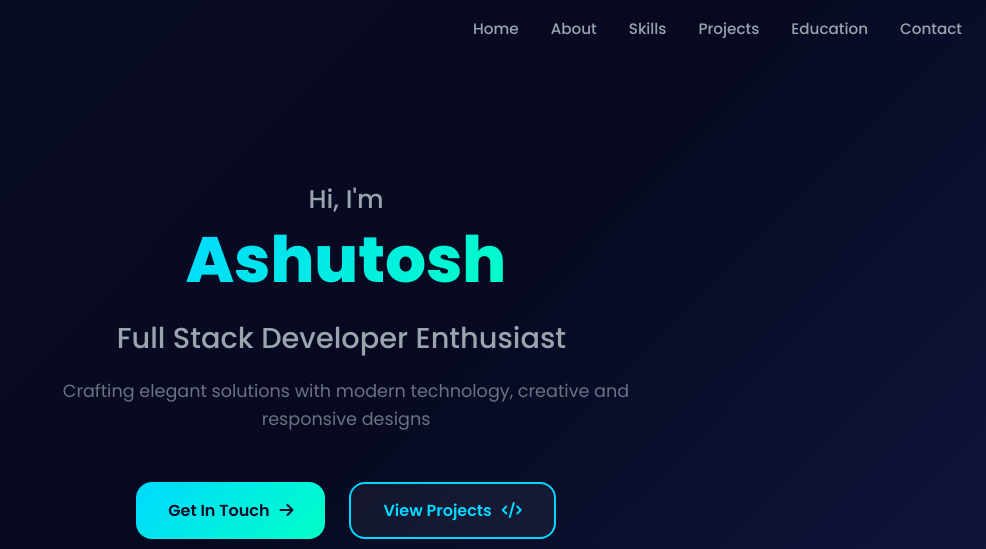
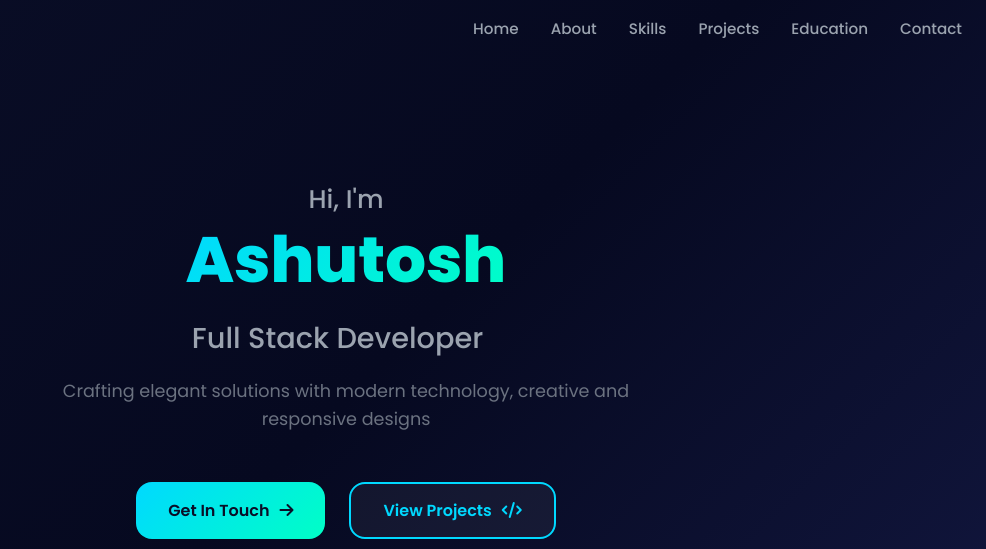
Before and after one commit to Ashutoshkr-12/Portfolio, a plain HTML site: page index.html in a window 1280 px wide. Shown: the top 549 px of the page, without its empty margins (294-1280 px from the left). Drawn offline with Linux system fonts and the light colour scheme.

Commit message:
Update subtitle text for clarity

```diff
--- a/index.html
+++ b/index.html
@@ -55,7 +55,7 @@
           <span class="title-line">Hi, I'm</span>
           <span class="title-name gradient-text">Ashutosh</span>
         </h1>
-        <p class="hero-subtitle typing-text">Full Stack Developer Enthusiast</p>
+        <p class="hero-subtitle typing-text">Full Stack Developer </p>
         <p class="hero-description">
           Crafting elegant solutions with modern technology, creative and responsive designs
         </p>
```
